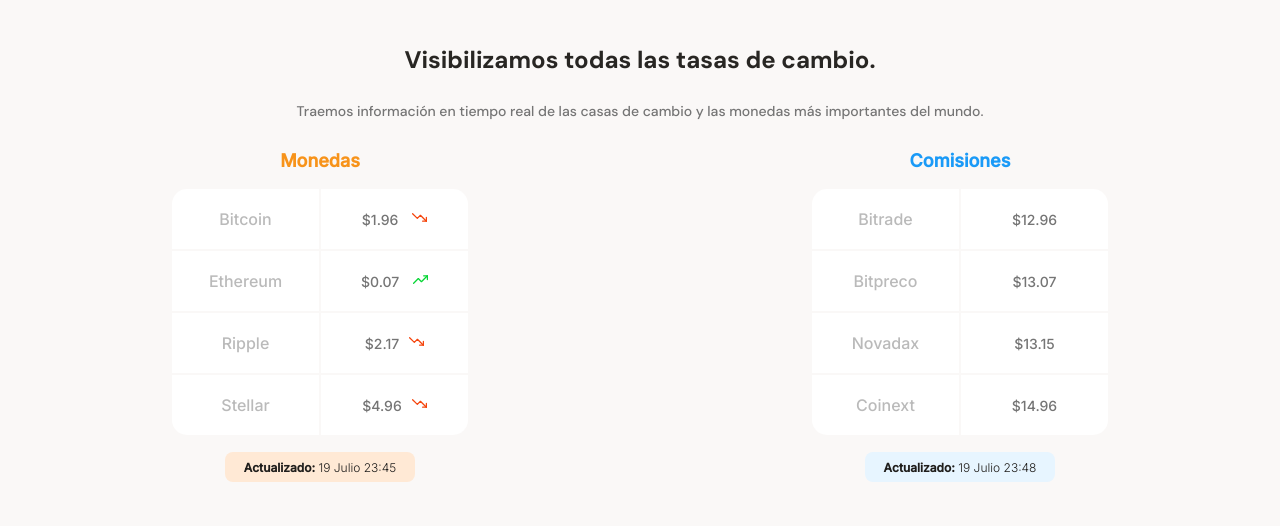
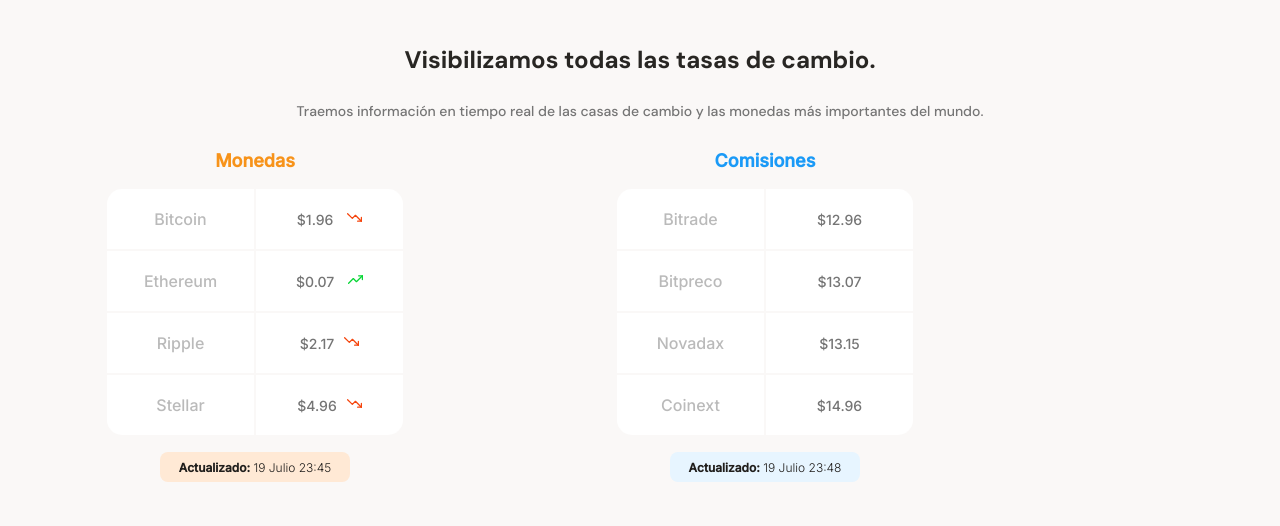
Before and after one commit to Johan-Palacios/batabit, a plain HTML site: page index.html in a window 1280 px wide. Shown: the part 617-1143 px from the top of the page. Drawn offline with Linux system fonts and the light colour scheme.

Commit message:
Fix margin and position trade tables

```diff
--- a/style.css
+++ b/style.css
@@ -163,8 +163,7 @@
   min-width: 235px;
   max-width: 500px;
   height: 360px;
-  margin: 0 auto;
-
+  margin: 0 5px;
   font-family: "Inter", sans-serif;
 }
 
```
